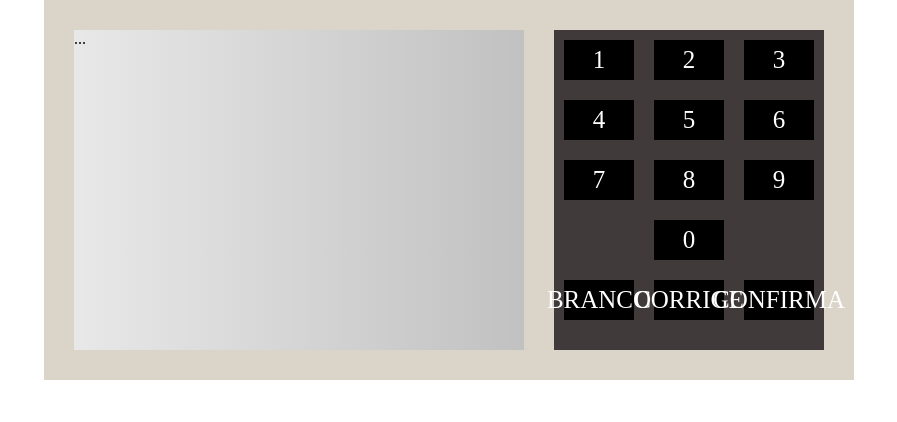
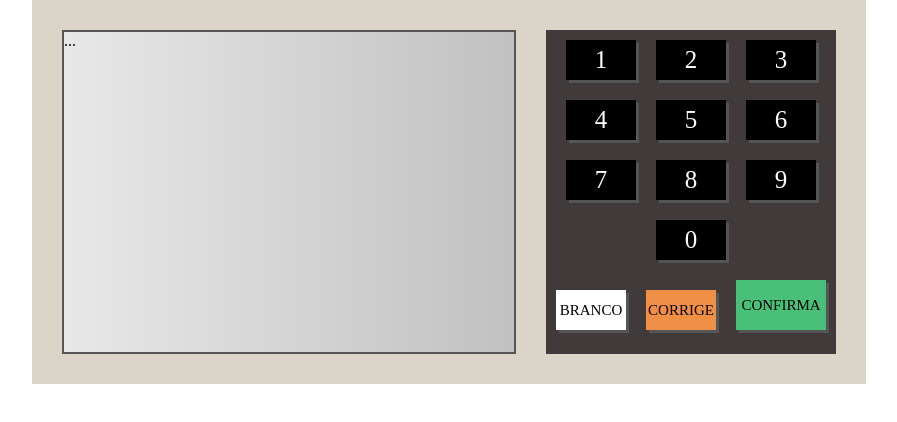
Before and after one commit to leticea/eletronic-urn-js, a plain HTML site: page index.html in a window 1280 px wide. Shown: the whole page, without its empty margins (191-1088 px from the left). Drawn offline with Linux system fonts and the light colour scheme.

Commit message:
editando os botões

```diff
--- a/index.html
+++ b/index.html
@@ -15,27 +15,27 @@
         </div>
         <div class="keyboard">
             <div class="keyboard--line">
-                <div class="keyboard--button">1</div>
-                <div class="keyboard--button">2</div>
-                <div class="keyboard--button">3</div>
+                <div class="keyboard--btn">1</div>
+                <div class="keyboard--btn">2</div>
+                <div class="keyboard--btn">3</div>
             </div>
             <div class="keyboard--line">
-                <div class="keyboard--button">4</div>
-                <div class="keyboard--button">5</div>
-                <div class="keyboard--button">6</div>
+                <div class="keyboard--btn">4</div>
+                <div class="keyboard--btn">5</div>
+                <div class="keyboard--btn">6</div>
             </div>
             <div class="keyboard--line">
-                <div class="keyboard--button">7</div>
-                <div class="keyboard--button">8</div>
-                <div class="keyboard--button">9</div>
+                <div class="keyboard--btn">7</div>
+                <div class="keyboard--btn">8</div>
+                <div class="keyboard--btn">9</div>
             </div>
             <div class="keyboard--line">
-                <div class="keyboard--button">0</div>
+                <div class="keyboard--btn">0</div>
             </div>
             <div class="keyboard--line">
-                <div class="keyboard--button">BRANCO</div>
-                <div class="keyboard--button">CORRIGE</div>
-                <div class="keyboard--button">CONFIRMA</div>
+                <div class="keyboard--btn btn--white">BRANCO</div>
+                <div class="keyboard--btn btn--correct">CORRIGE</div>
+                <div class="keyboard--btn btn--confirm">CONFIRMA</div>
             </div>
         </div>
     </div>
--- a/style.css
+++ b/style.css
@@ -15,6 +15,7 @@ body {
     width: 450px;
     height: 320px;
     background: linear-gradient(to right, #E8E8E8, #C1C1C1);
+    border: 2px solid #555;
 }
 
 .keyboard {
@@ -25,9 +26,10 @@ body {
 .keyboard--line {
     display: flex;
     justify-content: center;
+    align-items: flex-end;
 }
 
-.keyboard--button {
+.keyboard--btn {
     width: 70px;
     height: 40px;
     background-color: #000;
@@ -38,4 +40,25 @@ body {
     align-items: center;
     margin: 10px;
     cursor: pointer;
+    box-shadow: 3px 3px 0px #555;
 }
+
+.btn--white {
+    background-color: #fff;
+    color: #000;
+    font-size: 15px;
+}
+
+.btn--correct {
+    background-color: #F09046;
+    color: #000;
+    font-size: 15px;
+}
+
+.btn--confirm {
+    background-color: #48C079;
+    color: #000;
+    font-size: 15px;
+    width: 90px;
+    height: 50px;
+}
```
